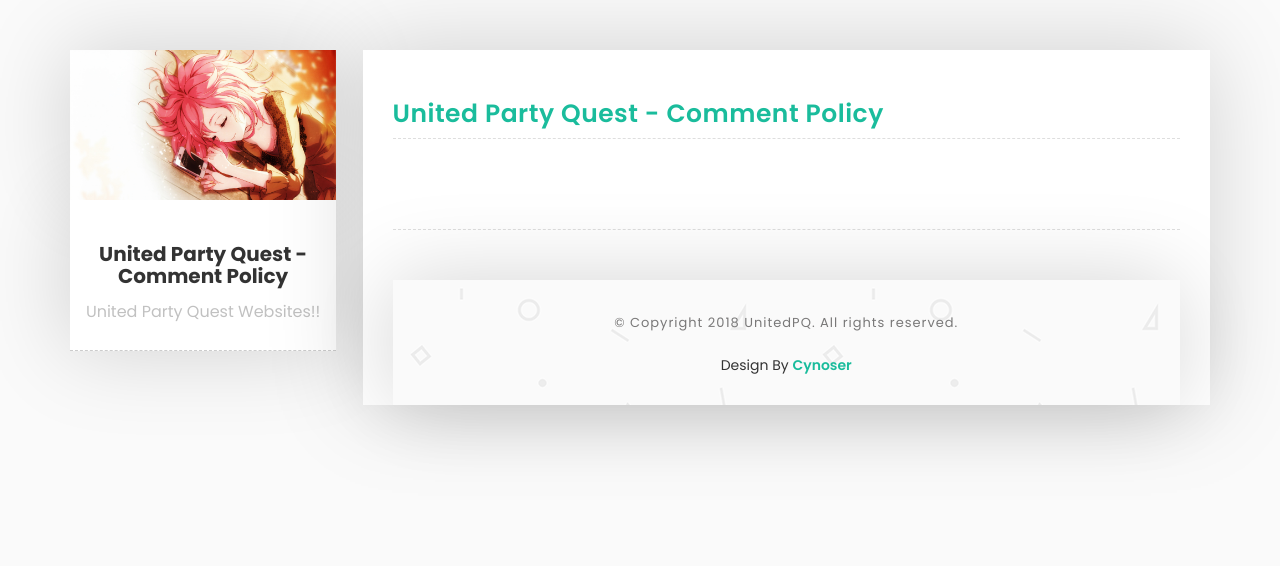
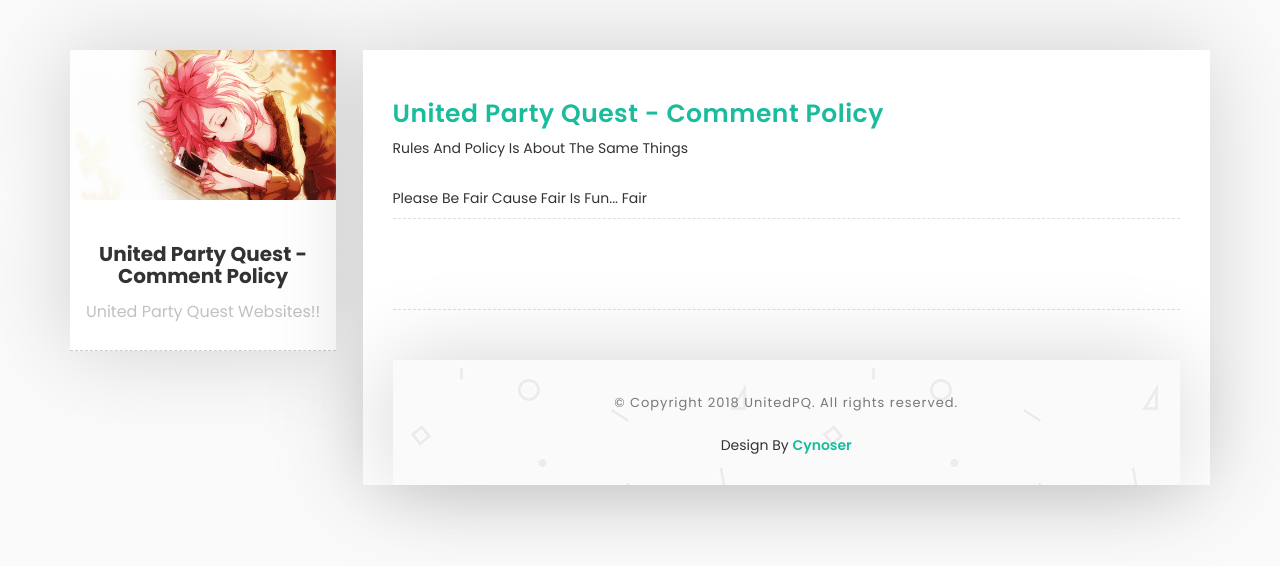
Before and after one commit to UnitedPQ/UnitedPQ.github.io, a plain HTML site: page comment-policy.htm in a window 1280 px wide. Drawn offline with Linux system fonts and the light colour scheme; files whose address does not match are found by name.

Commit message:
Update comment-policy.htm

```diff
--- a/comment-policy.htm
+++ b/comment-policy.htm
@@ -76,11 +76,13 @@
 
                             <div class="sub-title">
 <a href="#" title="United Party Quest"><h2>United Party Quest - Comment Policy</h2></a>
+				    <p> Rules And Policy Is About The Same Things </p>
+				    </br>
+				<p> Please Be Fair Cause Fair Is Fun... Fair</p>
 
 
                             <div class="col-md-12 content-page">
                               <div class="col-md-12 blog-post">
-<p> Have Fun!! </p>
 
 
 				    </div>
```
